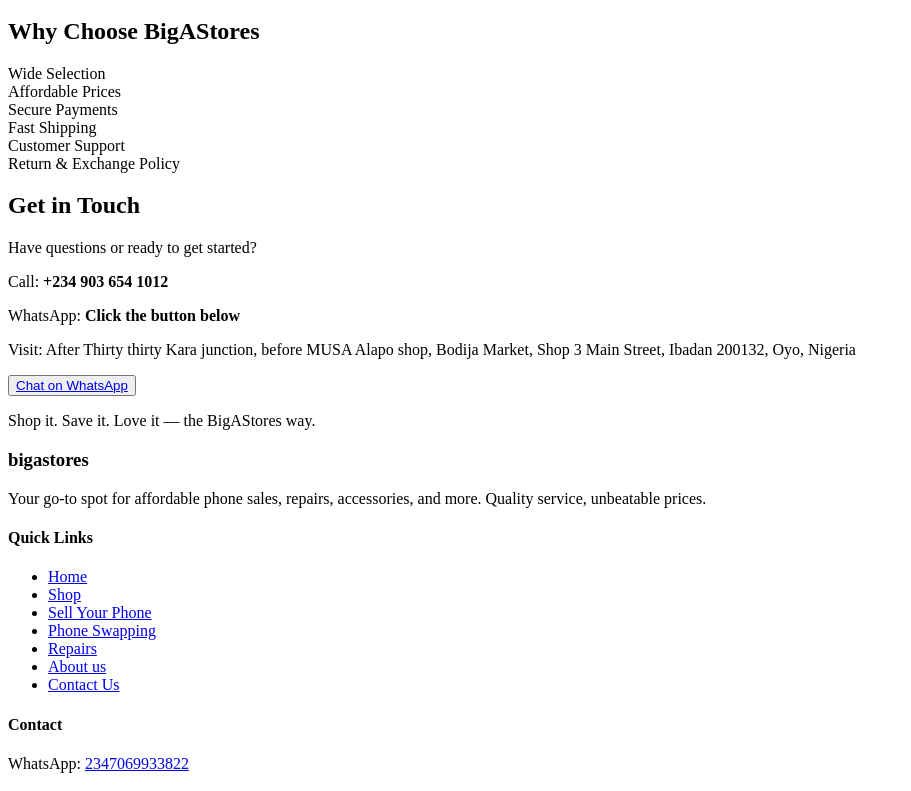
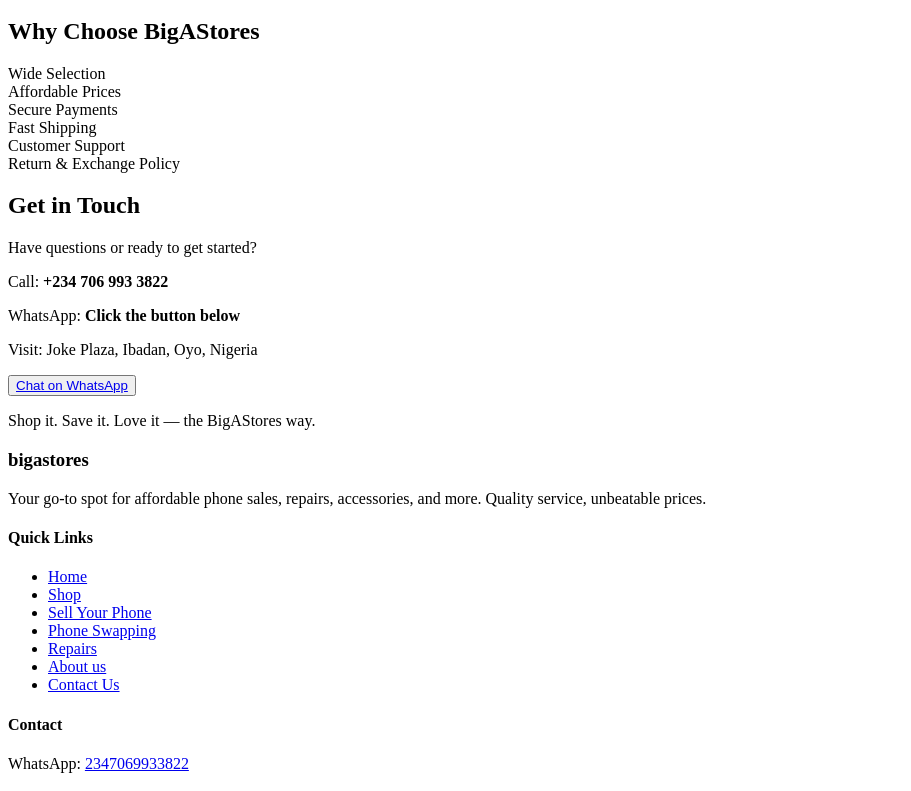
Before and after one commit to A-Y-A-N-O-K-O-J-I/bigaStores, a React (Vite) app: page /about in a window 1280 px wide. Shown: the part 11209-12000 px from the top of the page, without its empty margins (0-911 px from the left). Built offline with nearby package versions, Linux system fonts and the light colour scheme; the HTML template or start-up script is replaced by a standard one.

Commit message:
Update About.jsx

```diff
--- a/src/pages/About.jsx
+++ b/src/pages/About.jsx
@@ -274,18 +274,17 @@
       <h2 className="text-3xl font-bold mb-6">Get in Touch</h2>
       <p className="mb-4 text-lg">Have questions or ready to get started?</p>
       <p className="mb-2">
-        Call: <strong>+234 903 654 1012</strong>
+        Call: <strong> +234 706 993 3822 </strong>
       </p>
       <p className="mb-2">
         WhatsApp: <strong>Click the button below</strong>
       </p>
       <p className="mb-6">
-        Visit: After Thirty thirty Kara junction, before MUSA Alapo shop, Bodija
-        Market, Shop 3 Main Street, Ibadan 200132, Oyo, Nigeria
+        Visit:  Joke Plaza, Ibadan, Oyo, Nigeria
       </p>
       <button className="bg-yellow-800 text-white px-6 py-3 rounded-xl hover:bg-blue-700 transition-all">
         <a
-          href="https://wa.me/2349036541012?text=Hello%2C%20I'm%20interested%20in%20your%20services%20and%20would%20like%20to%20book%20a%20call."
+          href="https://wa.me/2347069933822?text=Hello%2C%20I'm%20interested%20in%20your%20services%20and%20would%20like%20to%20book%20a%20call."
           target="_blank"
           rel="noopener noreferrer"
         >
```
